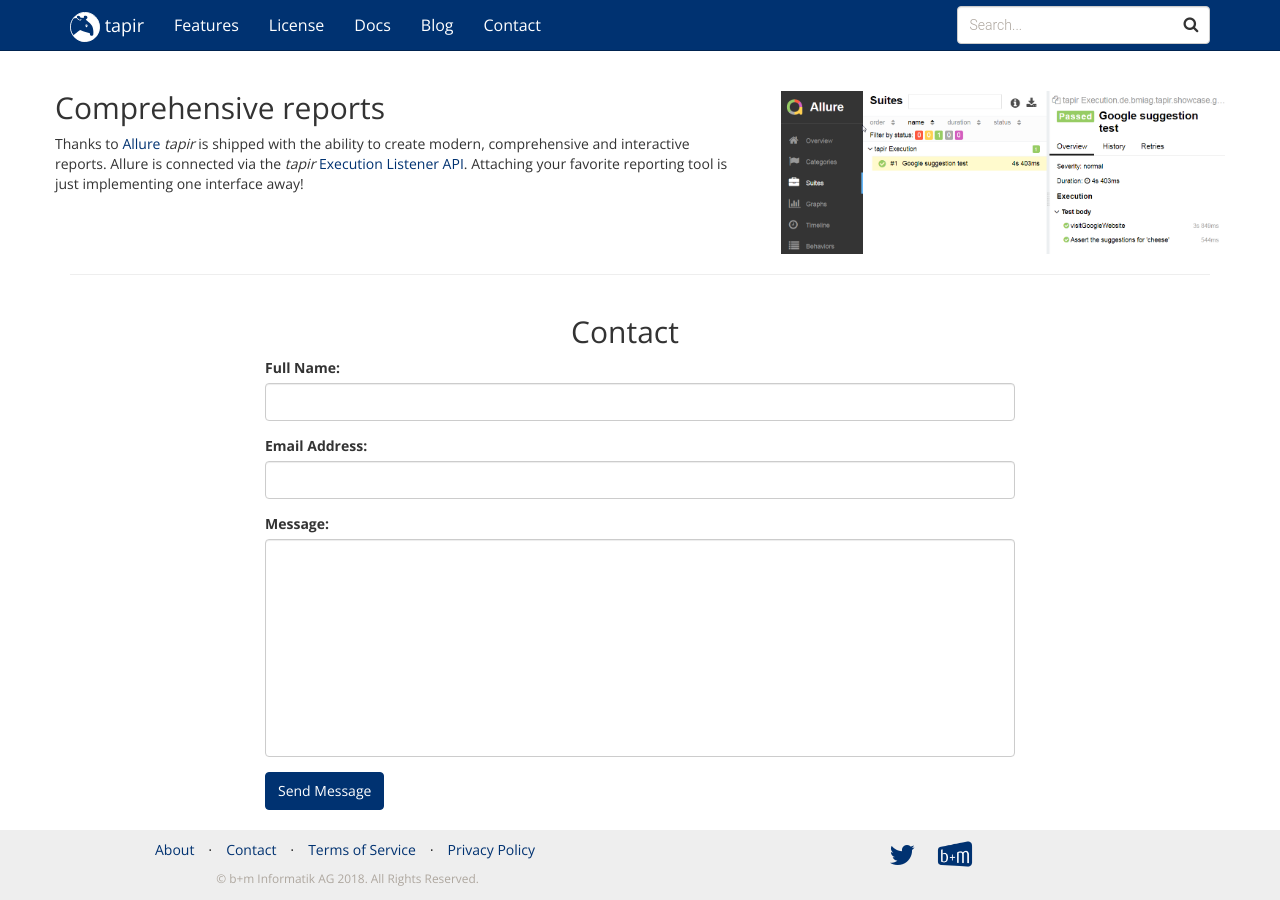
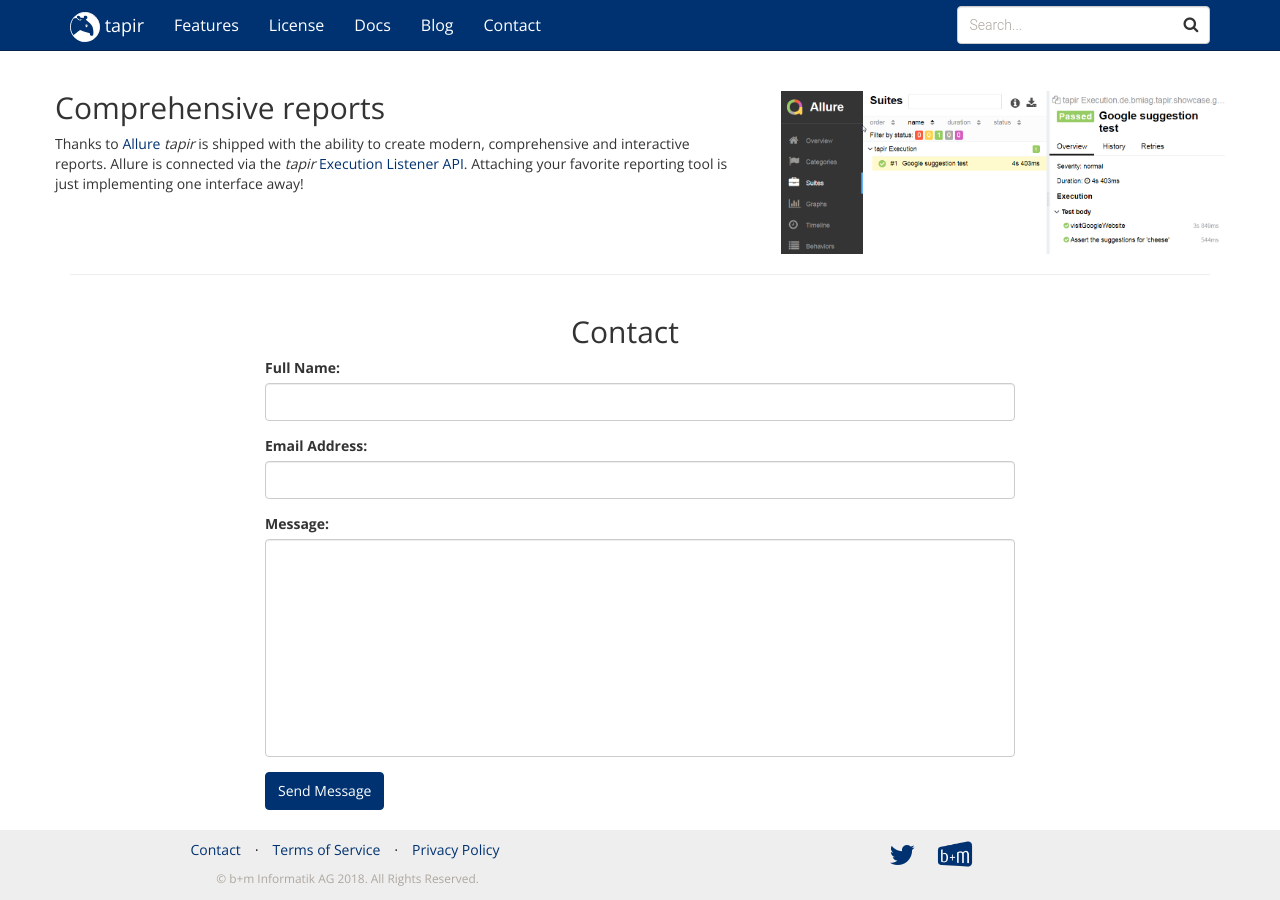
Before and after one commit to tapir-test/tapir-website, a Jekyll site: the page built from index.html, in a window 1280 px wide and 900 px high, scrolled down 1786 px. Built offline with Jekyll 4.4.1, drawn with Linux system fonts in a browser that asks for light colours.

Commit message:
About removed
Signed-off-by: Oliver Libutzki <oliver.libutzki@bmiag.de>

```diff
--- a/_includes/footer.html
+++ b/_includes/footer.html
@@ -35,10 +35,6 @@
       <div class="col-lg-6 h-100 text-center">
         <ul class="list-inline mb-2">
           <li class="list-inline-item">
-            <a href="#">About</a>
-          </li>
-          <li class="list-inline-item">&sdot;</li>
-          <li class="list-inline-item">
             <a href="{{"/#contact" | prepend: site.baseurl }}">Contact</a>
           </li>
           <li class="list-inline-item">&sdot;</li>
```
